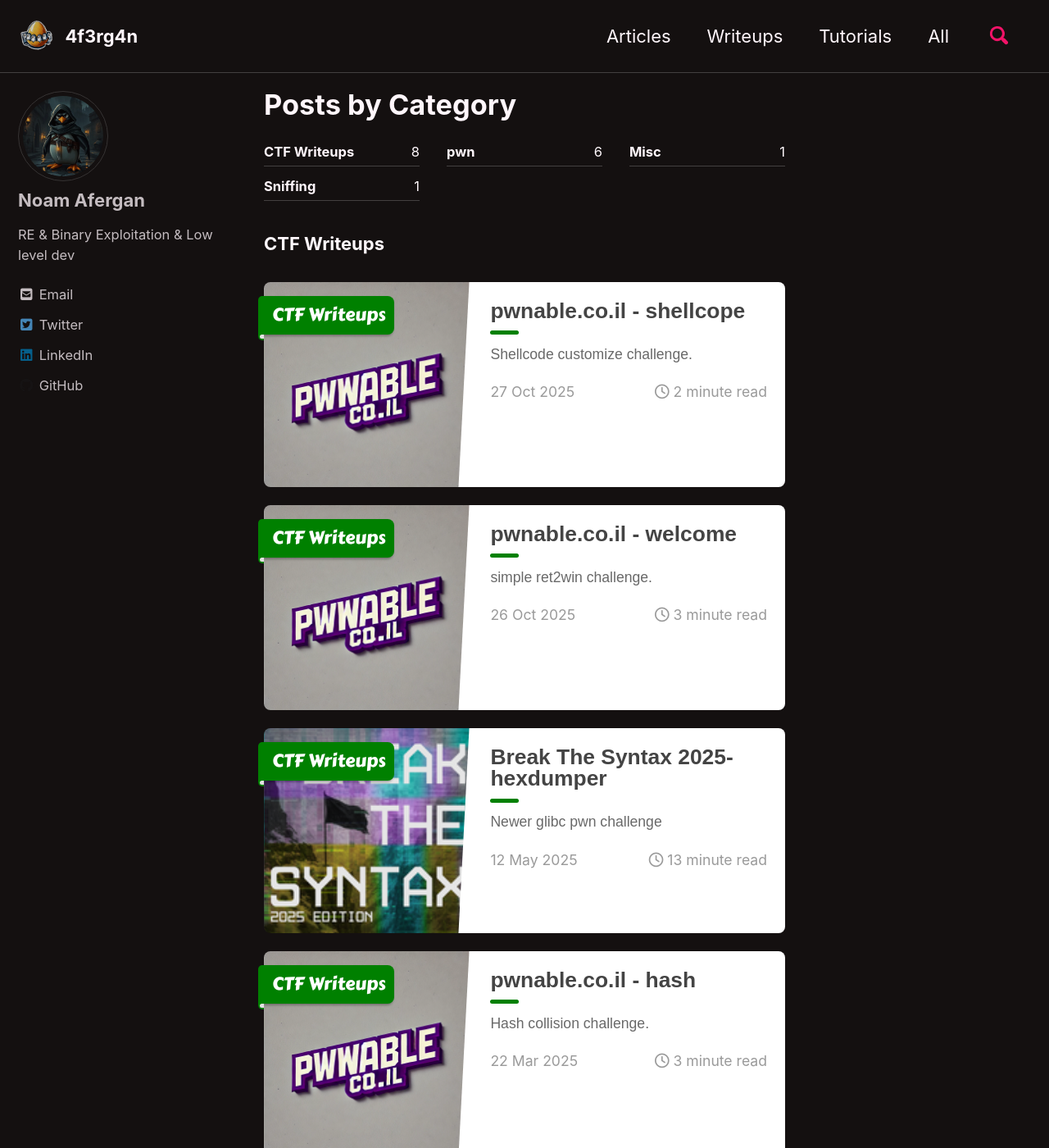
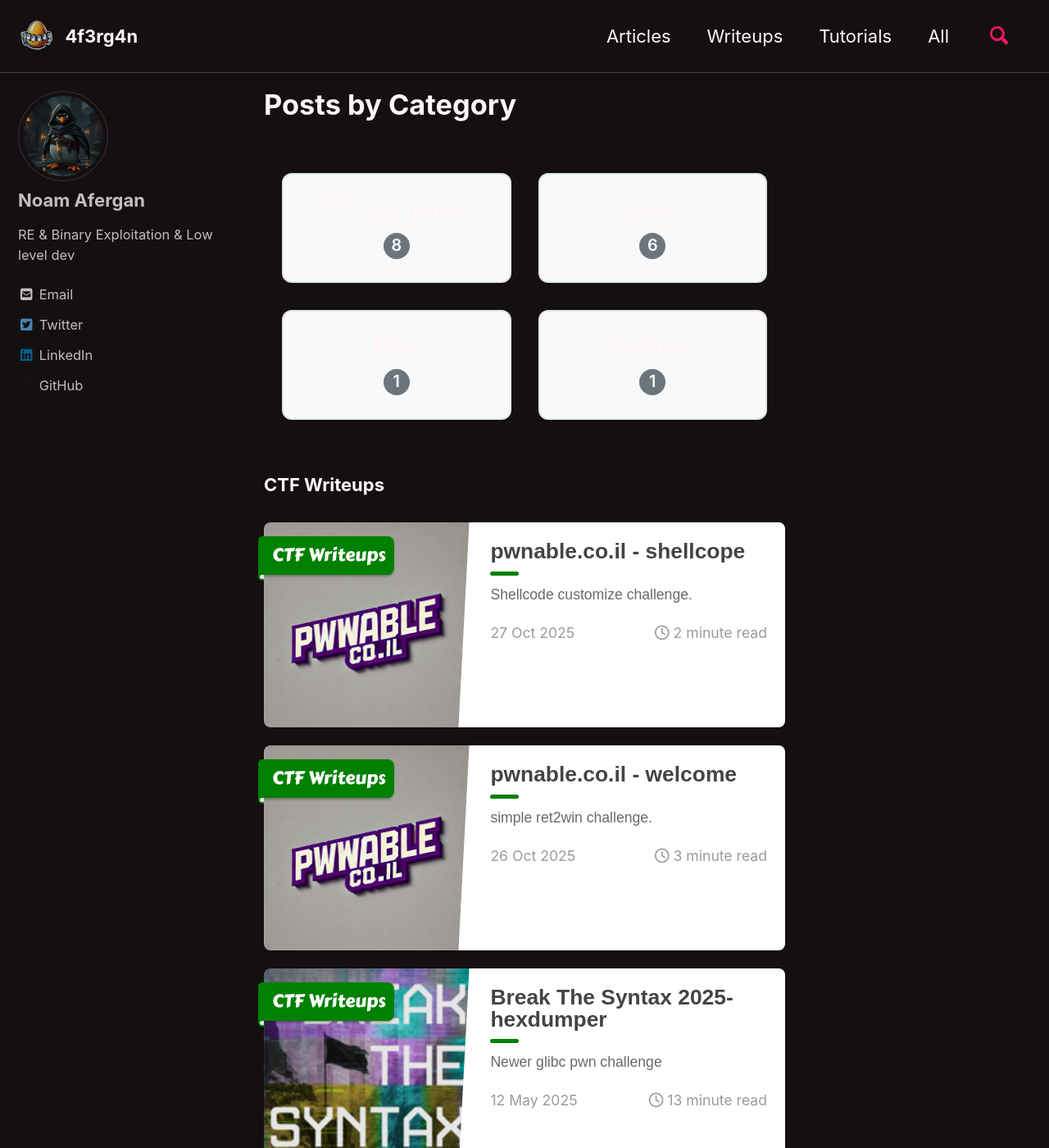
Before and after one commit to 4f3rg4n/4f3rg4n.github.io, a Jekyll site: the page built from _pages/category-archive.md, in a window 1280 px wide and 1400 px high. Shown: the whole window at 82% size. Built offline with Jekyll 4.4.1, drawn with Linux system fonts in a browser that asks for light colours; cached includes are drawn as plain includes; nearby versions of some CDN libraries.

Commit message:
Update categories.html

```diff
--- a/_layouts/categories.html
+++ b/_layouts/categories.html
@@ -11,19 +11,21 @@ layout: archive
   {% endif %}
 {% endfor %}
 
-<ul class="taxonomy__index">
+<!-- Symmetric Category Index -->
+<div class="category-grid">
   {% for i in (1..categories_max) reversed %}
     {% for category in site.categories %}
       {% if category[1].size == i %}
-        <li>
-          <a href="#{{ category[0] | slugify }}">
-            <strong>{{ category[0] }}</strong> <span class="taxonomy__count">{{ i }}</span>
+        <div class="category-item">
+          <a href="#{{ category[0] | slugify | downcase }}">
+            <strong>{{ category[0] }}</strong>
+            <span class="category-count">{{ i }}</span>
           </a>
-        </li>
+        </div>
       {% endif %}
     {% endfor %}
   {% endfor %}
-</ul>
+</div>
 
 {% for i in (1..categories_max) reversed %}
   {% for category in site.categories %}
@@ -40,3 +42,69 @@ layout: archive
     {% endif %}
   {% endfor %}
 {% endfor %}
+
+<style>
+.category-grid {
+  display: grid;
+  grid-template-columns: repeat(auto-fit, minmax(200px, 1fr));
+  gap: 1.5rem;
+  margin: 2rem 0;
+  padding: 1rem;
+}
+
+.category-item {
+  text-align: center;
+}
+
+.category-item a {
+  display: flex;
+  flex-direction: column;
+  align-items: center;
+  padding: 1.25rem 1rem;
+  border: 2px solid #e1e5e9;
+  border-radius: 12px;
+  background: #f8f9fa;
+  text-decoration: none;
+  color: inherit;
+  transition: all 0.3s ease;
+  min-height: 100px;
+  justify-content: center;
+}
+
+.category-item a:hover {
+  background: #007bff;
+  color: white;
+  transform: translateY(-4px);
+  box-shadow: 0 8px 25px rgba(0,123,255,0.3);
+  border-color: #007bff;
+}
+
+.category-item strong {
+  display: block;
+  font-size: 1.2em;
+  font-weight: 700;
+  margin-bottom: 0.5rem;
+  line-height: 1.2;
+}
+
+.category-count {
+  background: #6c757d;
+  color: white;
+  border-radius: 50%;
+  width: 32px;
+  height: 32px;
+  display: flex;
+  align-items: center;
+  justify-content: center;
+  font-size: 0.9em;
+  font-weight: 600;
+}
+
+/* Mobile */
+@media (max-width: 768px) {
+  .category-grid {
+    grid-template-columns: 1fr;
+    gap: 1rem;
+  }
+}
+</style>
```
